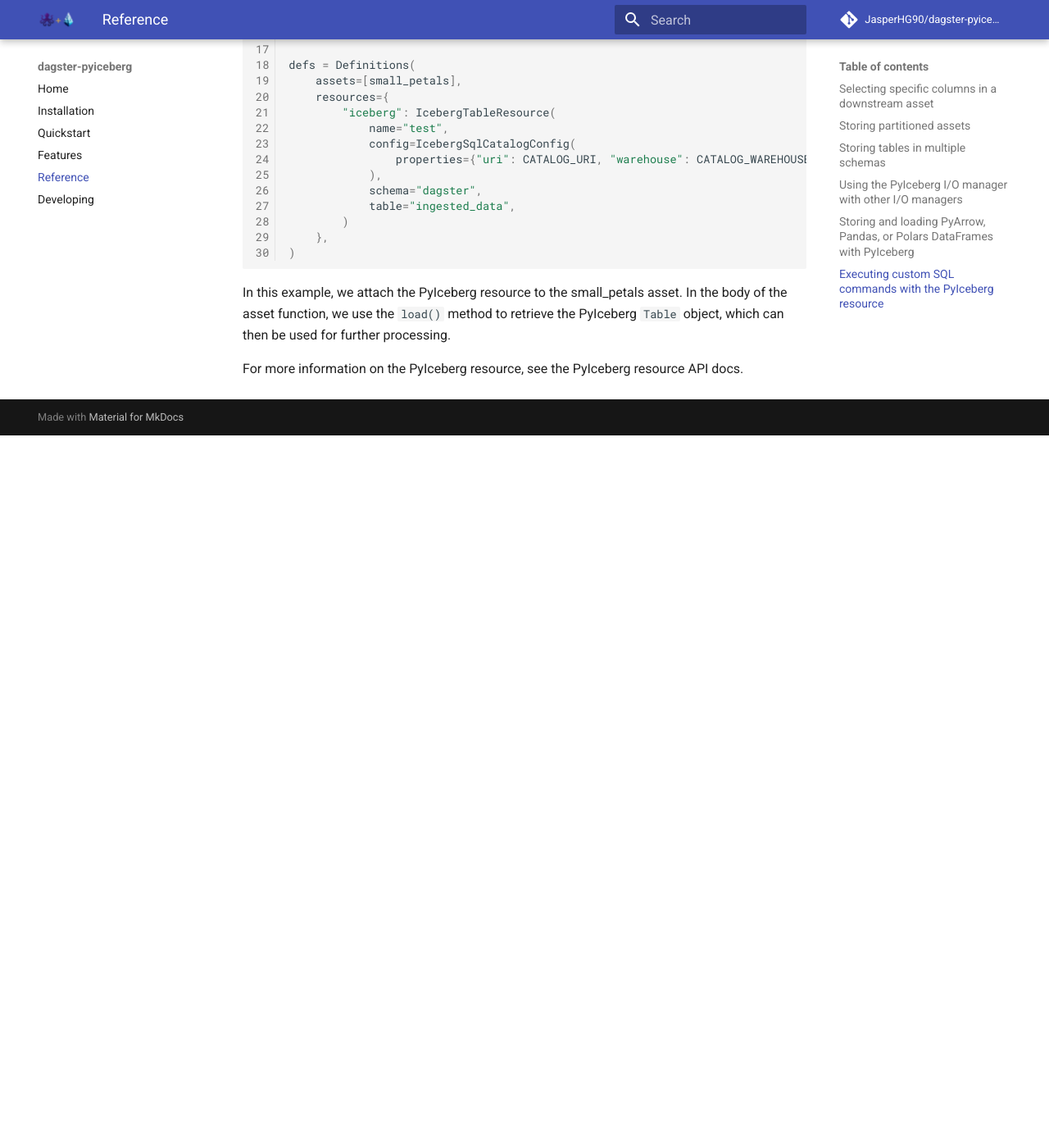
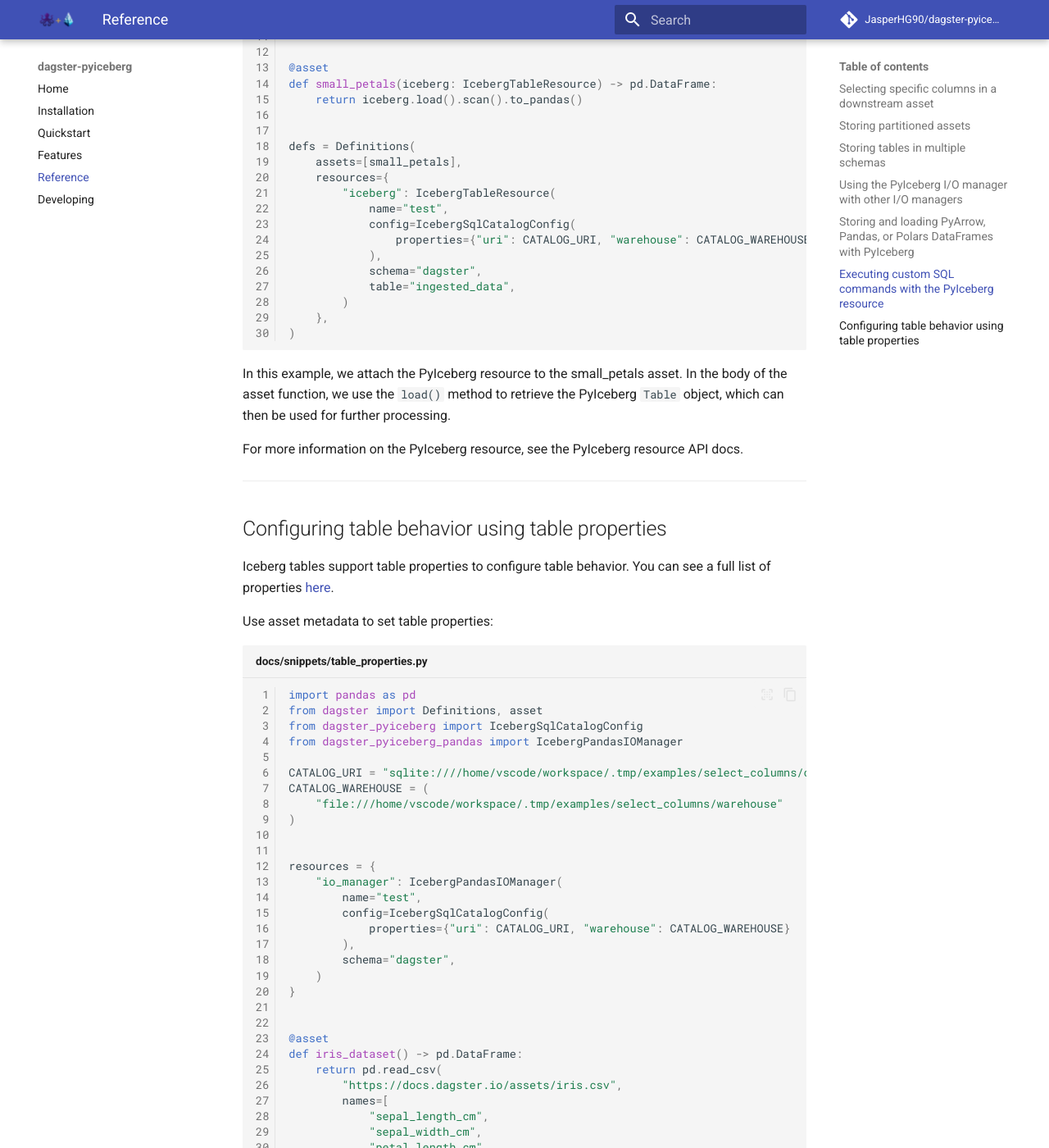
Before and after one commit to JasperHG90/dagster-pyiceberg, an MkDocs documentation site: the page built from docs/reference.md, in a window 1280 px wide and 1400 px high, scrolled down 8106 px. Shown: the whole window at 82% size. Built offline with MkDocs 1.6.1 and Material for MkDocs 9.7.7, drawn with Linux system fonts in a browser that asks for light colours; comment, search, counter and statistics services are not loaded; before the commit the page ends 8637 px from its top, so only the background shows below that; some of the changed text lies outside the part shown.

Commit message:
docs: update examples

````diff
--- a/docs/reference.md
+++ b/docs/reference.md
@@ -2,7 +2,9 @@
 
 This reference page provides information for working with dagster-pyiceberg.
 
----
+!!! warning "Iceberg catalog"
+
+    PyIceberg requires a catalog backend. A SQLite catalog is used here for illustrative purposes. Do not use this in a production setting. For more information and for catalog configuration settings, visit the [PyIceberg documentation](https://py.iceberg.apache.org/configuration/#catalogs).
 
 ## Selecting specific columns in a downstream asset
 
@@ -183,3 +185,15 @@ In addition to the PyIceberg I/O manager, Dagster also provides a PyIceberg reso
 In this example, we attach the PyIceberg resource to the small_petals asset. In the body of the asset function, we use the `load()` method to retrieve the PyIceberg `Table` object, which can then be used for further processing.
 
 For more information on the PyIceberg resource, see the PyIceberg resource API docs.
+
+---
+
+## Configuring table behavior using table properties
+
+Iceberg tables support table properties to configure table behavior. You can see a full list of properties [here](https://py.iceberg.apache.org/configuration/).
+
+Use asset metadata to set table properties:
+
+```python title="docs/snippets/table_properties.py" linenums="1"
+--8<-- "docs/snippets/table_properties.py"
+```
--- /dev/null
+++ b/docs/snippets/table_properties.py
@@ -0,0 +1,52 @@
+import pandas as pd
+from dagster import Definitions, asset
+from dagster_pyiceberg import IcebergSqlCatalogConfig
+from dagster_pyiceberg_pandas import IcebergPandasIOManager
+
+CATALOG_URI = "sqlite:////home/vscode/workspace/.tmp/examples/select_columns/catalog.db"
+CATALOG_WAREHOUSE = (
+    "file:///home/vscode/workspace/.tmp/examples/select_columns/warehouse"
+)
+
+
+resources = {
+    "io_manager": IcebergPandasIOManager(
+        name="test",
+        config=IcebergSqlCatalogConfig(
+            properties={"uri": CATALOG_URI, "warehouse": CATALOG_WAREHOUSE}
+        ),
+        schema="dagster",
+    )
+}
+
+
+@asset
+def iris_dataset() -> pd.DataFrame:
+    return pd.read_csv(
+        "https://docs.dagster.io/assets/iris.csv",
+        names=[
+            "sepal_length_cm",
+            "sepal_width_cm",
+            "petal_length_cm",
+            "petal_width_cm",
+            "species",
+        ],
+    )
+
+
+@asset(
+    metadata={
+        "table_properties": {
+            "write.parquet.page-size-bytes": "2048",  # 2MB
+            "write.parquet.page-row-limit": "10000",
+        }
+    }
+)
+def sepal_data(iris_sepal: pd.DataFrame) -> pd.DataFrame:
+    iris_sepal["sepal_area_cm2"] = (
+        iris_sepal["sepal_length_cm"] * iris_sepal["sepal_width_cm"]
+    )
+    return iris_sepal
+
+
+defs = Definitions(assets=[iris_dataset, sepal_data], resources=resources)
````
